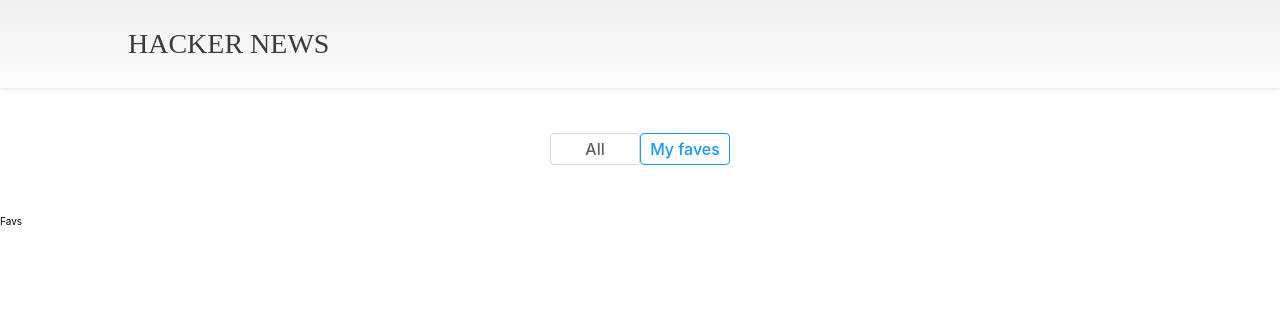
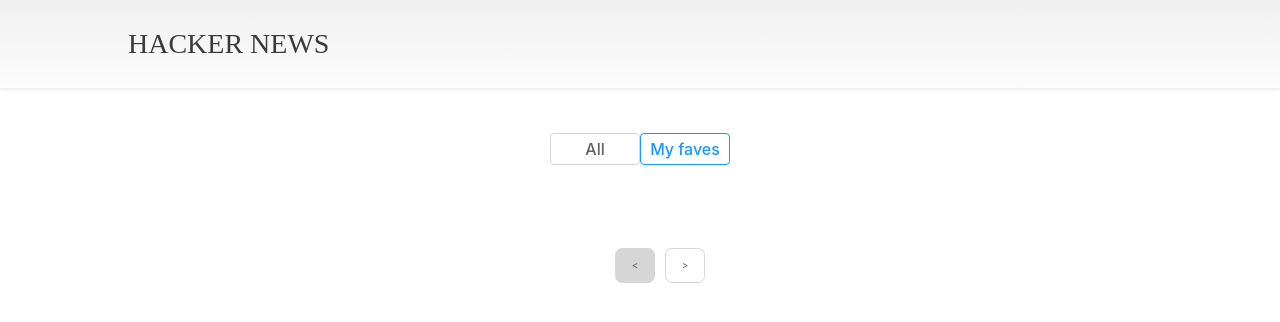
Before and after one commit to diegosalasmartinez/hacker-news, a React (Create React App) app: page /favs in a window 1280 px wide. Shown: the top 322 px of the page. Built offline with nearby package versions, Linux system fonts and the light colour scheme.

Commit message:
persist fav jobs and fix pagination

```diff
--- a/src/components/Job.js
+++ b/src/components/Job.js
@@ -34,7 +34,7 @@
 
   const onUnfavJov = () => {
     const favJobs = JSON.parse(localStorage.getItem('favJobs')) || []
-    const index = favJobs.indexOf(j => j.objectID === job.objectID)
+    const index = favJobs.findIndex(j => j.objectID === job.objectID)
     if (index > -1) {
       favJobs.splice(index, 1)
     }
--- a/src/components/JobPagination.js
+++ b/src/components/JobPagination.js
@@ -1,34 +1,44 @@
 import React from 'react'
 
 const JobPagination = props => {
-  const { page, count } = props
+  const { page, numberPages = 50 } = props
 
   const generatePageNumber = () => {
     const pages = []
-    if (page < 4) {
+    if (numberPages < 7) {
+      for (let i = 0; i < numberPages; i++) {
+        pages.push(generatePageItem(i + 1))
+      }
+    } else if (page < 4) {
       pages.push(generatePageItem(1))
-      pages.push(generatePageItem(2))
-      pages.push(generatePageItem(3))
-      pages.push(generatePageItem(4))
-      pages.push(generatePageItem(5))
+      for (let i = 2; i < 6; i++) {
+        if (i < numberPages) {
+          pages.push(generatePageItem(i))
+        } else {
+          break
+        }
+      }
       pages.push(
         <li className="page__dots" key="dots-next">
           ...
         </li>
       )
-      pages.push(generatePageItem(50))
-    } else if (page >= (50 - 4)) {
+      pages.push(generatePageItem(numberPages))
+    } else if (page >= numberPages - 4) {
       pages.push(generatePageItem(1))
       pages.push(
         <li className="page__dots" key="dots-prev">
           ...
         </li>
       )
-      pages.push(generatePageItem(46))
-      pages.push(generatePageItem(47))
-      pages.push(generatePageItem(48))
-      pages.push(generatePageItem(49))
-      pages.push(generatePageItem(50))
+      for (let i = numberPages - 4; i < numberPages; i++) {
+        if (i < numberPages) {
+          pages.push(generatePageItem(i))
+        } else {
+          break
+        }
+      }
+      pages.push(generatePageItem(numberPages))
     } else {
       pages.push(generatePageItem(1))
       pages.push(
@@ -45,7 +55,7 @@
           ...
         </li>
       )
-      pages.push(generatePageItem(50))
+      pages.push(generatePageItem(numberPages))
     }
     return pages
   }
@@ -62,14 +72,34 @@
     )
   }
 
+  const onPrevPage = () => {
+    if (page > 0) {
+      props.onPrevPage()
+    }
+  }
+
+  const onNextPage = () => {
+    if (page < numberPages - 1) {
+      props.onNextPage()
+    }
+  }
+
   return (
     <div className="container">
       <ul className="page">
-        <li className={`page__btn ${page === 0 ? 'disabled' : ''}`} key="prev" onClick={() => props.onPrevPage()}>
+        <li
+          className={`page__btn ${page === 0 ? 'disabled' : ''}`}
+          key="prev"
+          onClick={onPrevPage}
+        >
           {'<'}
         </li>
         {generatePageNumber()}
-        <li className={`page__btn ${page === 49 ? 'disabled' : ''}`} key="next" onClick={() => props.onNextPage()}>
+        <li
+          className={`page__btn ${page === numberPages - 1 ? 'disabled' : ''}`}
+          key="next"
+          onClick={onNextPage}
+        >
           {'>'}
         </li>
       </ul>
--- a/src/views/Favs.js
+++ b/src/views/Favs.js
@@ -1,8 +1,53 @@
-import React from 'react'
+import React, { useEffect, useState } from 'react'
+import Job from '../components/Job'
+import JobPagination from '../components/JobPagination'
 
 const Favs = () => {
+  const favJobs = JSON.parse(localStorage.getItem('favJobs')) || []
+  const [page, setPage] = useState(0)
+  const [data, setData] = useState([])
+  const itemsPerPage = 20
+  const [numberPages, setNumberPages] = useState(
+    Math.ceil(favJobs.length / itemsPerPage)
+  )
+
+  useEffect(() => {
+    const start = page * itemsPerPage
+    const jobs = favJobs.slice(start, start + itemsPerPage)
+    setData(jobs)
+  }, [page])
+
+  const onChangePage = number => {
+    setPage(number - 1)
+  }
+
+  const onPrevPage = () => {
+    setPage(prev => prev - 1)
+  }
+
+  const onNextPage = () => {
+    setPage(prev => prev + 1)
+  }
+
   return (
-    <div>Favs</div>
+    <div className="container">
+      <div className="home">
+        <div>
+          <div className="job-container">
+            {data.map(d => (
+              <Job key={d.objectID} job={d} />
+            ))}
+          </div>
+          <JobPagination
+            page={page}
+            numberPages={numberPages}
+            onChangePage={onChangePage}
+            onPrevPage={onPrevPage}
+            onNextPage={onNextPage}
+          />
+        </div>
+      </div>
+    </div>
   )
 }
 
--- a/src/views/Home.js
+++ b/src/views/Home.js
@@ -8,10 +8,13 @@
 
 const Home = () => {
   const techStored = localStorage.getItem('tech')
-  const [techSelected, setTechSelected] = useState(techStored ? parseInt(techStored) : -1)
+  const [techSelected, setTechSelected] = useState(
+    techStored ? parseInt(techStored) : -1
+  )
   const [loading, setLoading] = useState(false)
   const [page, setPage] = useState(0)
   const [data, setData] = useState([])
+  const [numberPages, setNumberPages] = useState(0)
 
   useEffect(() => {
     const fetchData = async () => {
@@ -29,8 +32,9 @@
           story_url: d.story_url,
           created_at: d.created_at
         }))
+      setData(data)
+      setNumberPages(response.data.nbPages)
       setLoading(false)
-      setData(data)
     }
 
     if (techSelected >= 0) {
@@ -48,15 +52,11 @@
   }
 
   const onPrevPage = () => {
-    if (page > 0) {
-      setPage(prev => prev - 1)
-    }
+    setPage(prev => prev - 1)
   }
 
   const onNextPage = () => {
-    if (page < 49) {
-      setPage(prev => prev + 1)
-    }
+    setPage(prev => prev + 1)
   }
 
   return (
@@ -78,6 +78,7 @@
             {techSelected >= 0 && (
               <JobPagination
                 page={page}
+                numberPages={numberPages}
                 onChangePage={onChangePage}
                 onPrevPage={onPrevPage}
                 onNextPage={onNextPage}
```
